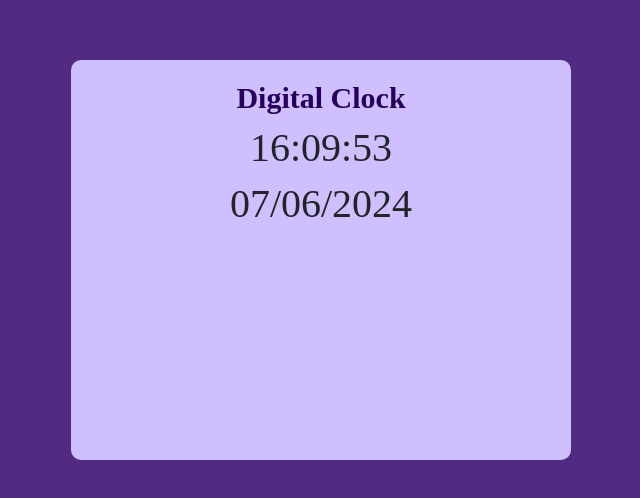
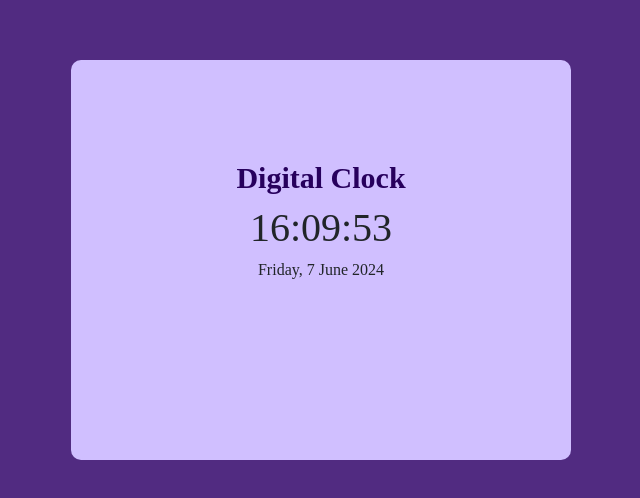
Before and after one commit to Ingenious21/digital-click, a plain HTML site: page index.html in a window 1280 px wide. Shown: the part 140-638 px from the top of the page, without its empty margins (319-959 px from the left). Drawn offline with nearby package versions, Linux system fonts and the light colour scheme.

Commit message:
Digital-clock

```diff
--- a/index.html
+++ b/index.html
@@ -15,7 +15,7 @@
             <div class="c1">
                 <h1 class="title">Digital Clock</h1>
                 <h1 id="clock"></h1>
-                <h1 id="date"></h1>
+                <h6 id="date"></h6>
             </div>
         </div>
     </div>
@@ -23,7 +23,6 @@
     <script src="https://cdn.jsdelivr.net/npm/bootstrap@4.0.0/dist/js/bootstrap.min.js"
     integrity="sha384-JZR6Spejh4U02d8jOt6vLEHfe/JQGiRRSQQxSfFWpi1MquVdAyjUar5+76PVCmYl"
     crossorigin="anonymous"></script>
-
     <script src="script.js"></script>
 </body>
 </html>
--- a/script.js
+++ b/script.js
@@ -6,14 +6,18 @@ function updateClock() {
     const minutes = String(now.getMinutes()).padStart(2, '0');
     const seconds = String(now.getSeconds()).padStart(2, '0');
 
-    // Get day, month, and year
-    const day = String(now.getDate()).padStart(2, '0');
-    const month = String(now.getMonth() + 1).padStart(2, '0'); // Months are zero-indexed
+    // Get day of the week, day, month, and year
+    let daysOfWeek = ["Sunday", "Monday", "Tuesday", "Wednesday", "Thursday", "Friday", "Saturday"];
+    let monthsOfYear = ["January", "February", "March", "April", "May", "June", "July", "August", "September", "October", "November", "December"];
+
+    const dayOfWeek = daysOfWeek[now.getDay()];
+    const day = now.getDate();
+    const month = monthsOfYear[now.getMonth()]; // Months are zero-indexed
     const year = now.getFullYear();
 
     // Update the clock and date elements
-    document.getElementById('clock').innerHTML = `${hours}:${minutes}:${seconds}`;
-    document.getElementById('date').textContent = `${day}/${month}/${year}`;
+    document.getElementById('clock').textContent = `${hours}:${minutes}:${seconds}`;
+    document.getElementById('date').innerHTML = `${dayOfWeek}, ${day} ${month} ${year}`;
 }
 
 // Call updateClock every second
--- a/style.css
+++ b/style.css
@@ -17,5 +17,5 @@
     font-size: 30px;
     font-weight: bolder;
     color: #27005D !important;
-    margin-top: 20px;
+    margin-top: 100px;
 }
```
